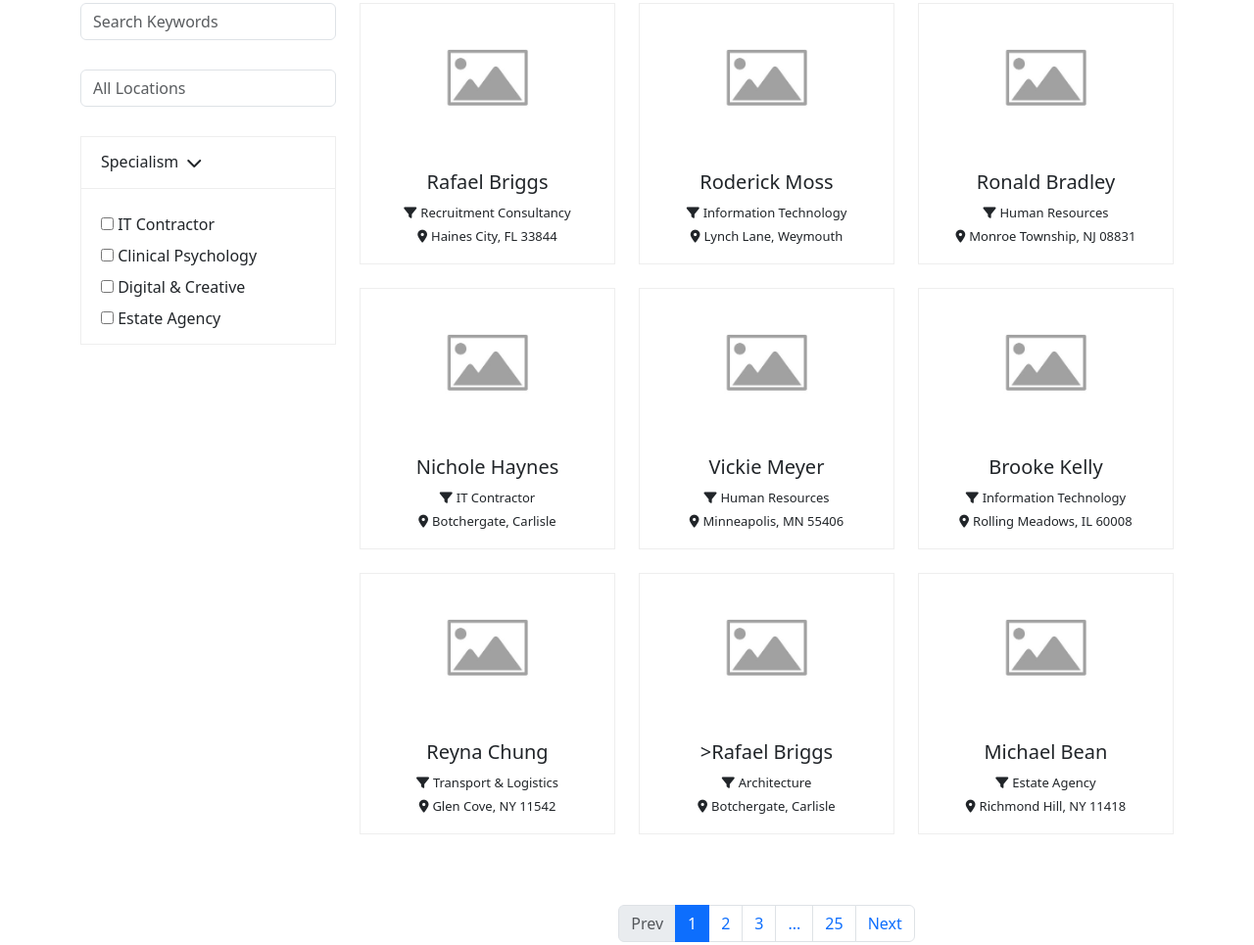
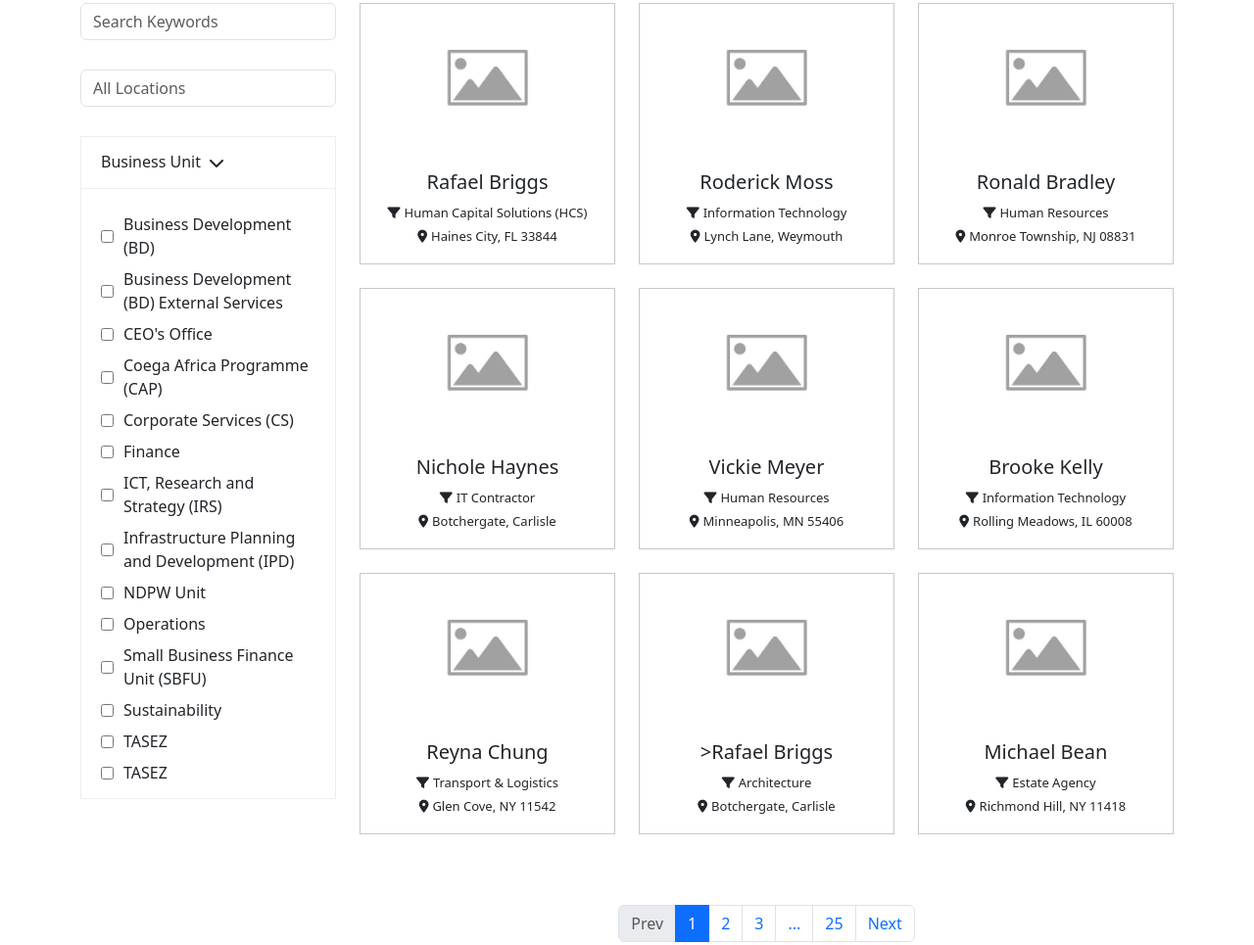
Before and after one commit to Denzel-Witbooi/alumni_web, a website: page alumni_v2.html in a window 1280 px wide. Shown: the part 385-1350 px from the top of the page at 98% size. Drawn offline with nearby package versions, Linux system fonts and the light colour scheme.

Commit message:
Update border color and checkbox labels in alumni_v2.html

```diff
--- a/alumni_v2.html
+++ b/alumni_v2.html
@@ -28,7 +28,7 @@
       display: -webkit-box;
       display: -ms-flexbox;
       display: flex;
-      border: 1px solid #eeeeee;
+      border: 1px solid #a8a7a7a2;
       -webkit-box-align: center;
           -ms-flex-align: center;
               align-items: center;
@@ -112,7 +112,7 @@
         text-align: center;
         padding: 20px 20px 0px 20px;
         border-top: none;
-        border-bottom: 1px solid #eeeeee;
+        border-bottom: 1px solid #a8a7a7a2;
     }
     .candidate-grid .candidate-list-details ul {
         -webkit-box-pack: center;
@@ -382,6 +382,27 @@
     .widget .widget-content {
         margin-top: 10px;
     }
+
+    .widget {
+    width: 100%; /* Let the widget take up available space */
+}
+
+.custom-control {
+    display: flex;
+    align-items: center; /* Vertically center checkbox and label */
+    margin-bottom: 10px; /* Optional: Space between checkboxes */
+}
+
+.custom-control-input {
+    margin-right: 10px; /* Space between checkbox and label */
+}
+
+.custom-control-label {
+    white-space: normal; /* Allow text to wrap */
+    word-wrap: break-word; /* Break long words if necessary */
+    max-width: 100%; /* Ensure the label stays within the sidebar */
+}
+
         </style>
     </head>
     <body>
@@ -496,47 +517,123 @@
                             </div>
                             <div class="widget">
                                 <div class="widget-title widget-collapse">
-                                    <h6 class="me-2">Specialism</h6>
-                                    <a class="ml-auto" data-toggle="collapse"
-                                        href="#specialism" role="button"
+                                    <h6 class="me-2">Business Unit</h6>
+                                    <a class="ml-lg-auto" data-toggle="collapse"
+                                        href="#bu" role="button"
                                         aria-expanded="false"
-                                        aria-controls="specialism"> <i
+                                        aria-controls="bu"> <i
                                             class="fas fa-chevron-down"></i> </a>
                                 </div>
-                                <div class="collapse show" id="specialism">
+                                <div class="collapse show" id="bu">
                                     <div class="widget-content">
                                         <div class="custom-control custom-checkbox">
                                             <input type="checkbox"
                                                 class="custom-control-input"
-                                                id="specialism1">
+                                                id="bu1">
                                             <label class="custom-control-label"
-                                                for="specialism1">IT
-                                                Contractor</label>
+                                                for="bu1">Business Development (BD)</label>
                                         </div>
                                         <div class="custom-control custom-checkbox">
                                             <input type="checkbox"
                                                 class="custom-control-input"
-                                                id="specialism2">
+                                                id="bu2">
                                             <label class="custom-control-label"
-                                                for="specialism2">Clinical
-                                                Psychology</label>
+                                                for="bu2">Business Development (BD) External Services</label>
                                         </div>
                                         <div class="custom-control custom-checkbox">
                                             <input type="checkbox"
                                                 class="custom-control-input"
-                                                id="specialism3">
+                                                id="bu3">
                                             <label class="custom-control-label"
-                                                for="specialism3">Digital &amp;
-                                                Creative</label>
+                                                for="bu3">CEO's Office</label>
                                         </div>
                                         <div class="custom-control custom-checkbox">
                                             <input type="checkbox"
                                                 class="custom-control-input"
-                                                id="specialism4">
+                                                id="bu4">
                                             <label class="custom-control-label"
-                                                for="specialism4">Estate
-                                                Agency</label>
+                                                for="bu4">Coega Africa Programme (CAP)</label>
                                         </div>
+
+                                        <div class="custom-control custom-checkbox">
+                                            <input type="checkbox"
+                                                class="custom-control-input"
+                                                id="bu5">
+                                            <label class="custom-control-label"
+                                                for="bu5"> Corporate Services (CS) </label>
+                                        </div>
+
+                                        <div class="custom-control custom-checkbox">
+                                            <input type="checkbox"
+                                                class="custom-control-input"
+                                                id="bu6">
+                                            <label class="custom-control-label"
+                                                for="bu6"> Finance </label>
+                                        </div>
+                                        <div class="custom-control custom-checkbox">
+                                            <input type="checkbox"
+                                                class="custom-control-input"
+                                                id="bu7">
+                                            <label class="custom-control-label"
+                                                for="bu7"> ICT, Research and Strategy (IRS) </label>
+                                        </div>
+
+                                        <div class="custom-control custom-checkbox">
+                                            <input type="checkbox"
+                                                class="custom-control-input"
+                                                id="bu8">
+                                            <label class="custom-control-label"
+                                                for="bu8"> Infrastructure Planning and Development (IPD) </label>
+                                        </div>
+
+                                        <div class="custom-control custom-checkbox">
+                                            <input type="checkbox"
+                                                class="custom-control-input"
+                                                id="bu8">
+                                            <label class="custom-control-label"
+                                                for="bu8"> NDPW Unit </label>
+                                        </div>
+
+                                        <div class="custom-control custom-checkbox">
+                                            <input type="checkbox"
+                                                class="custom-control-input"
+                                                id="bu8">
+                                            <label class="custom-control-label"
+                                                for="bu8"> Operations </label>
+                                        </div>
+
+                                        <div class="custom-control custom-checkbox">
+                                            <input type="checkbox"
+                                                class="custom-control-input"
+                                                id="bu8">
+                                            <label class="custom-control-label"
+                                                for="bu8"> Small Business Finance Unit (SBFU) </label>
+                                        </div>
+
+                                        <div class="custom-control custom-checkbox">
+                                            <input type="checkbox"
+                                                class="custom-control-input"
+                                                id="bu8">
+                                            <label class="custom-control-label"
+                                                for="bu8"> Sustainability </label>
+                                        </div>
+
+                                        <div class="custom-control custom-checkbox">
+                                            <input type="checkbox"
+                                                class="custom-control-input"
+                                                id="bu8">
+                                            <label class="custom-control-label"
+                                                for="bu8"> TASEZ </label>
+                                        </div>
+
+                                        <div class="custom-control custom-checkbox">
+                                            <input type="checkbox"
+                                                class="custom-control-input"
+                                                id="bu8">
+                                            <label class="custom-control-label"
+                                                for="bu8"> TASEZ </label>
+                                        </div>
+
                                     </div>
                                 </div>
                             </div>
@@ -570,8 +667,7 @@
                                             <div class="candidate-list-option">
                                                 <ul class="list-unstyled">
                                                     <li><i
-                                                            class="fas fa-filter pr-1 me-1"></i>Recruitment
-                                                        Consultancy</li>
+                                                            class="fas fa-filter pr-1 me-1"></i>Human Capital Solutions (HCS)</li>
                                                     <li><i
                                                             class="fas fa-map-marker-alt pr-1 me-1"></i>Haines
                                                         City, FL 33844</li>
```
